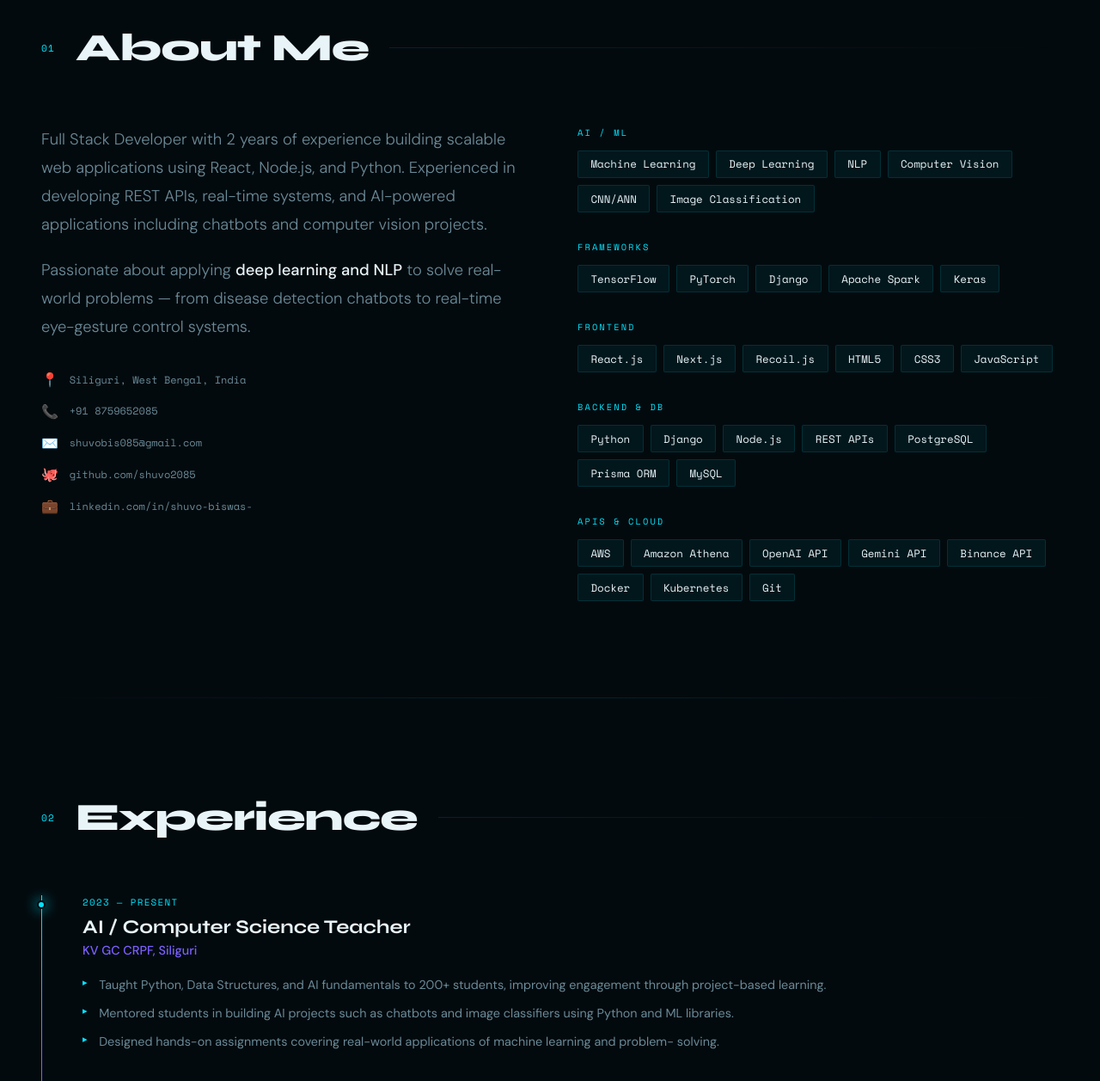
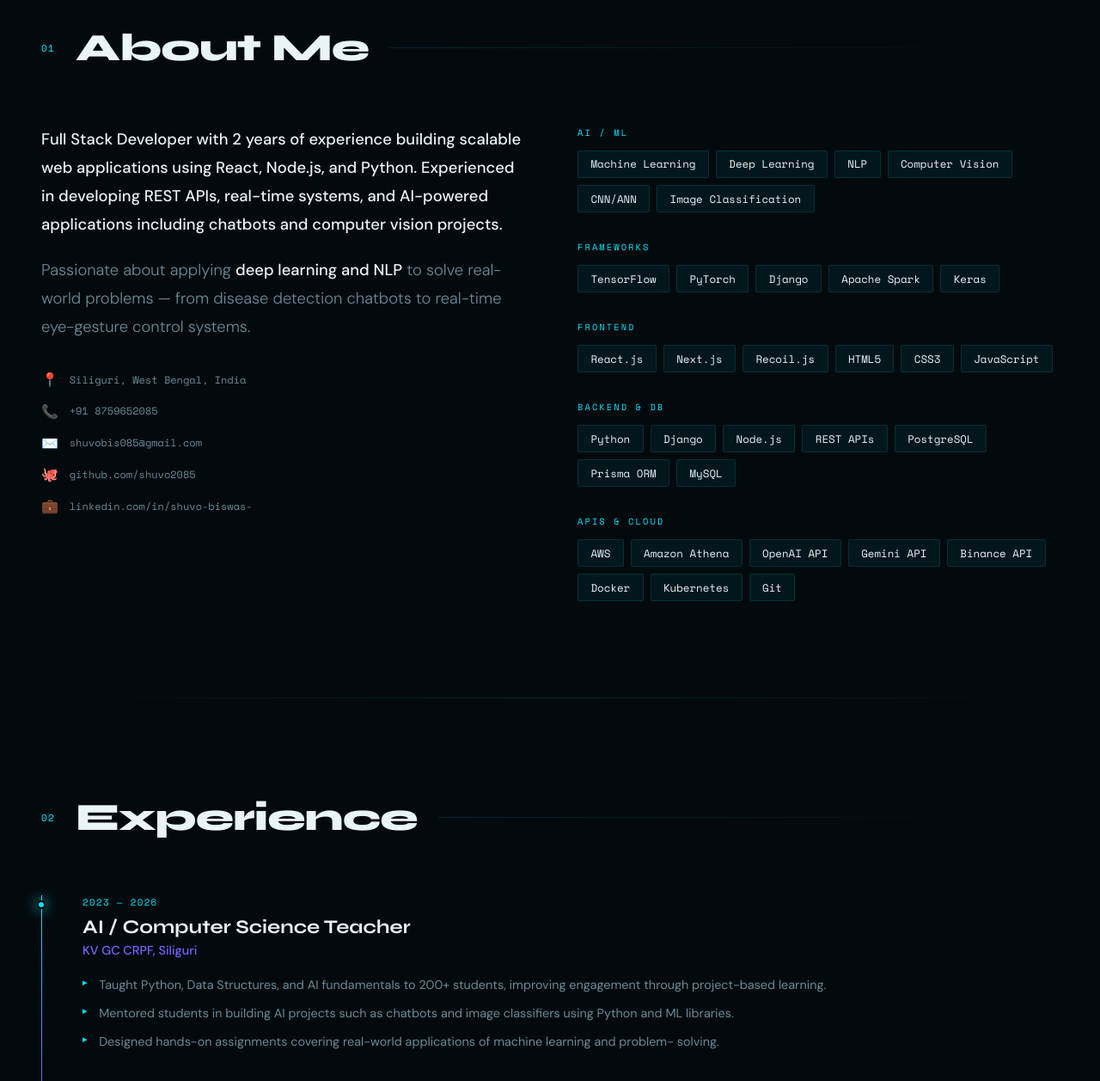
Before and after one commit to shuvo2085/My-Portfolio, a plain HTML site: page index.html in a window 1280 px wide. Shown: the part 883-2140 px from the top of the page at 86% size. Drawn offline with nearby package versions, Linux system fonts and the light colour scheme.

Commit message:
Revise experience details in index.html
Updated job role and experience details in the about section.

```diff
--- a/index.html
+++ b/index.html
@@ -713,9 +713,9 @@
   <div class="about-grid">
     <div class="reveal">
       <p class="about-text">
-        Full Stack Developer with 2 years of experience building scalable web applications using React, Node.js, and
+       <strong> Full Stack Developer with 2 years of experience building scalable web applications using React, Node.js, and
 Python. Experienced in developing REST APIs, real-time systems, and AI-powered applications including
-chatbots and computer vision projects. </p>
+chatbots and computer vision projects.</strong></p>
       <p class="about-text" style="margin-top:1.2rem">
         Passionate about applying <strong>deep learning and NLP</strong> to solve real-world problems — from disease detection chatbots to real-time eye-gesture control systems.
       </p>
@@ -816,7 +816,7 @@ chatbots and computer vision projects. </p>
   <div class="exp-timeline">
     <div class="exp-item">
       <div class="exp-dot"></div>
-      <div class="exp-date">2023 — Present</div>
+      <div class="exp-date">2023 — 2026</div>
       <div class="exp-role">AI / Computer Science Teacher</div>
       <div class="exp-company">KV GC CRPF, Siliguri</div>
       <ul class="exp-bullets">
```
